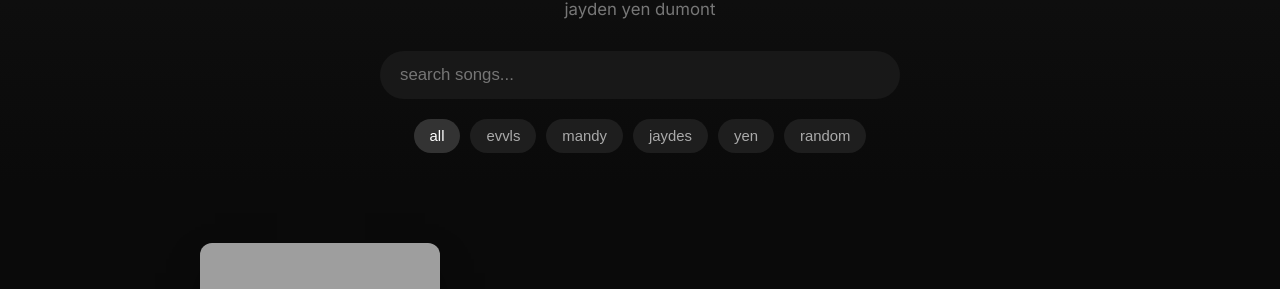
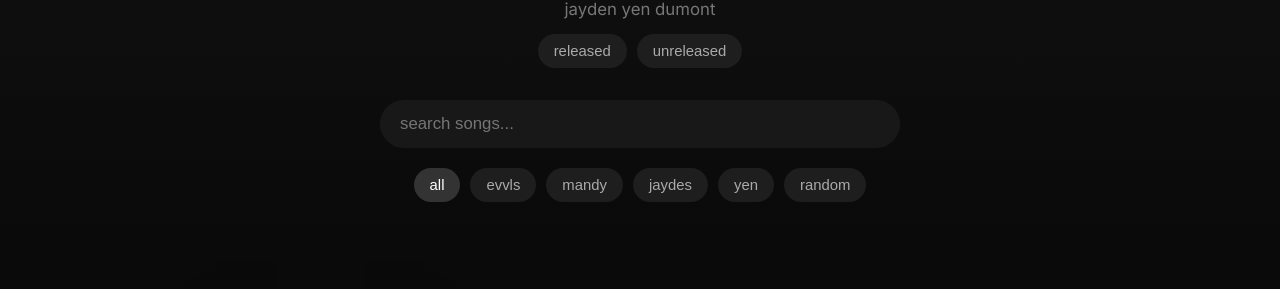
Before and after one commit to b9natwo/yenWeb, a plain HTML site: page index.html in a window 1280 px wide. Shown: the part 133-422 px from the top of the page. Drawn offline with nearby package versions, Linux system fonts and the light colour scheme; grey boxes are pictures that could not be loaded.

Commit message:
Update index.html

```diff
--- a/index.html
+++ b/index.html
@@ -13,6 +13,10 @@
 <header>
   <h1>jaydes</h1>
   <p class="subtitle">jayden yen dumont</p>
+  <div class="mood-filters" style="padding-top: 15px;">
+      <button data-mood="released">released</button>
+      <button data-mood="unreleased">unreleased</button>
+    </div>
 
   <div class="filters">
     <input type="text" id="search" placeholder="search songs..." autocomplete="off"/>
```
